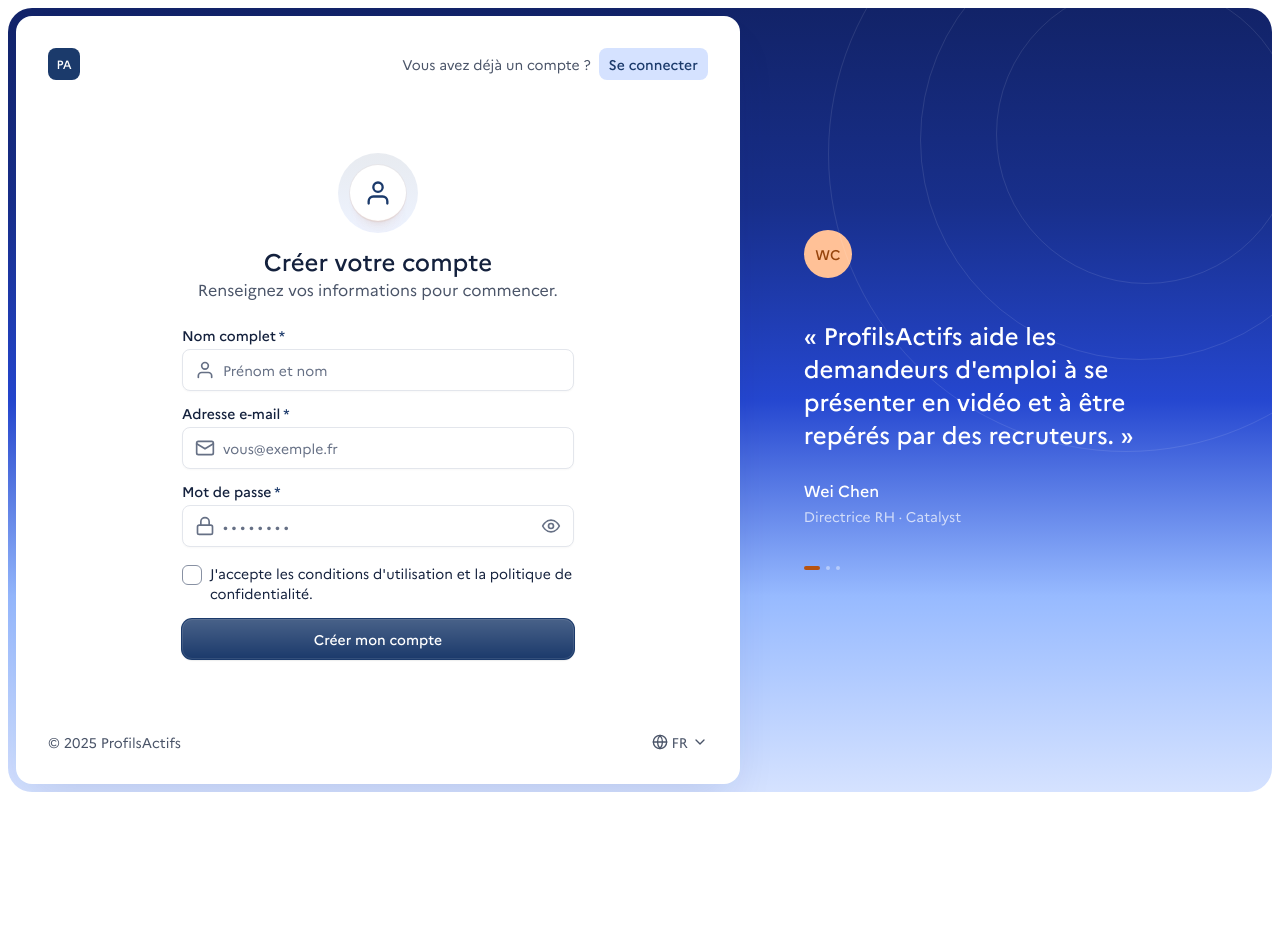
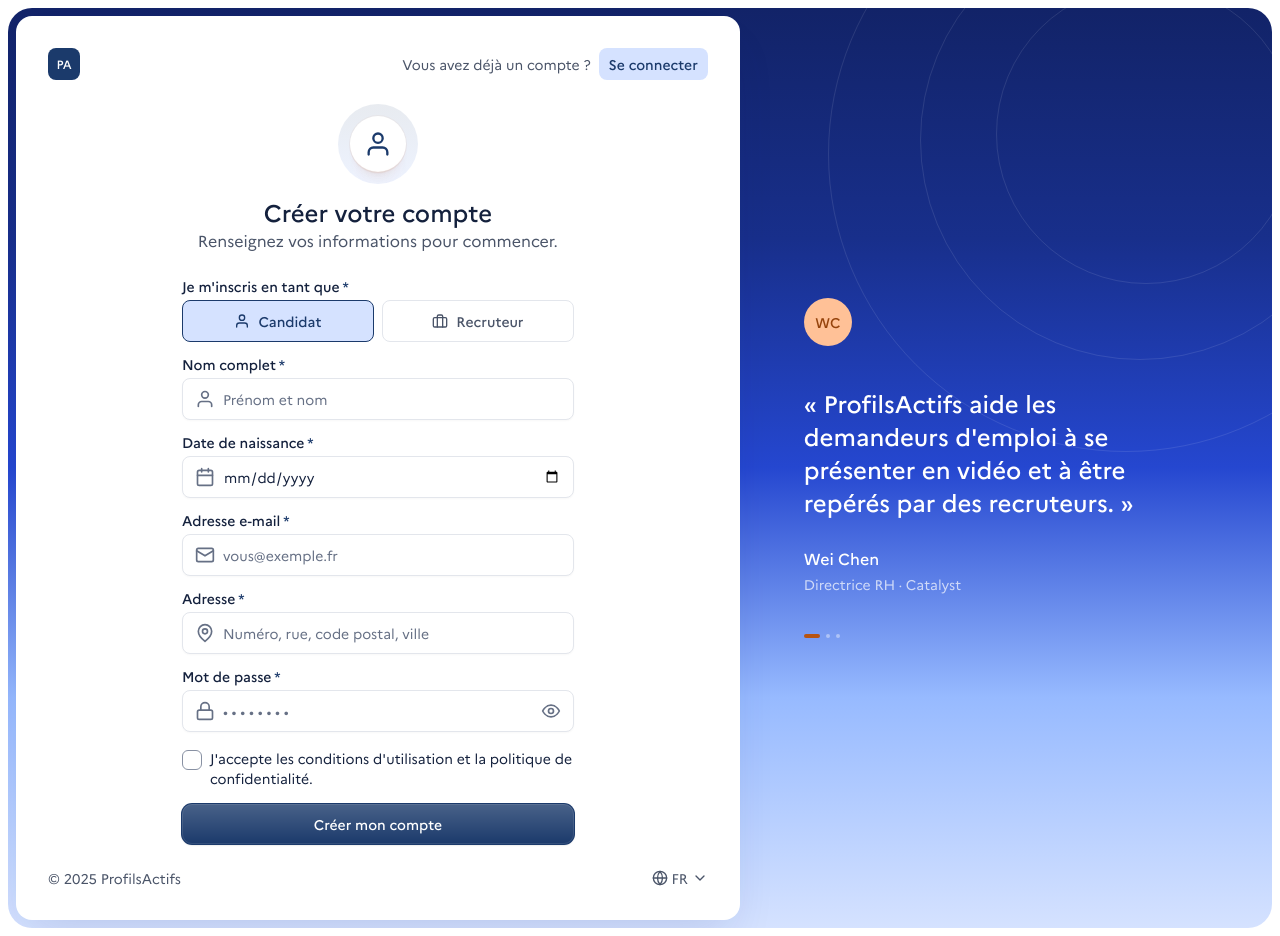
Before and after one commit to pierrick-simon/ProfilsActifs, a Next.js app in the folder profils-actifs/: page /inscription in a window 1280 px wide. Before the commit the page ends 800 px from the top, so only its background shows below. Built offline with nearby package versions, Linux system fonts and the light colour scheme.

Commit message:
feat: Edited the signup form to chnage according to user role

```diff
--- a/profils-actifs/app/inscription/questions/page.tsx
+++ b/profils-actifs/app/inscription/questions/page.tsx
@@ -5,10 +5,8 @@ import { useRouter } from "next/navigation";
 import Link from "next/link";
 import {
   BriefcaseIcon,
-  ChevronDownIcon,
   ChevronLeftIcon,
   CloseIcon,
-  GlobeIcon,
   InfoIcon,
   UserIcon,
 } from "@/components/icons";
@@ -55,19 +53,25 @@ const questions: Question[] = [
   {
     type: "choice",
     title: "Question #2",
-    description: "Choisissez votre rôle au sein de ProfilsActifs.",
+    description: "Quel est votre niveau d'expérience ?",
     Icon: BriefcaseIcon,
     choices: [
       {
-        value: "candidat",
-        title: "Je suis un candidat",
-        description: "Rejoignez la plateforme en tant que candidat.",
+        value: "debutant",
+        title: "Débutant",
+        description: "Moins de 2 ans d'expérience.",
         Icon: UserIcon,
       },
       {
-        value: "recruteur",
-        title: "Je suis un recruteur",
-        description: "Rejoignez la plateforme en tant que recruteur.",
+        value: "confirme",
+        title: "Confirmé",
+        description: "Entre 3 et 7 ans d'expérience.",
+        Icon: BriefcaseIcon,
+      },
+      {
+        value: "expert",
+        title: "Expert",
+        description: "Plus de 8 ans d'expérience.",
         Icon: BriefcaseIcon,
       },
     ],
@@ -217,16 +221,8 @@ export default function QuestionsPage() {
         </div>
       </div>
 
-      <footer className="flex items-center gap-3 px-11 py-6">
-        <span className="flex-1 font-sans text-sm text-texte-secondaire">© 2025 ProfilsActifs</span>
-        <button
-          type="button"
-          className="flex items-center gap-1 font-sans text-sm text-texte-secondaire transition-colors hover:text-texte-principal"
-        >
-          <GlobeIcon className="size-4" />
-          FR
-          <ChevronDownIcon className="size-4" />
-        </button>
+      <footer className="flex items-center px-11 py-6">
+        <span className="font-sans text-sm text-texte-secondaire">© 2025 ProfilsActifs</span>
       </footer>
     </main>
   );
--- a/profils-actifs/components/signup-form.tsx
+++ b/profils-actifs/components/signup-form.tsx
@@ -4,6 +4,8 @@ import { useState } from "react";
 import Link from "next/link";
 import { useRouter } from "next/navigation";
 import {
+  BriefcaseIcon,
+  CalendarIcon,
   CheckIcon,
   ChevronDownIcon,
   EyeIcon,
@@ -11,6 +13,7 @@ import {
   GlobeIcon,
   LockIcon,
   MailIcon,
+  MapPinIcon,
   UserIcon,
 } from "@/components/icons";
 import AuthUserBadge from "@/components/auth-user-badge";
@@ -20,9 +23,10 @@ export default function SignupForm() {
   const router = useRouter();
   const [showPassword, setShowPassword] = useState(false);
   const [acceptTerms, setAcceptTerms] = useState(false);
+  const [role, setRole] = useState<"candidat" | "recruteur">("candidat");
 
   return (
-    <div className="flex h-full flex-col justify-between gap-8 p-8">
+    <div className="flex h-full flex-col justify-between gap-6 overflow-y-auto p-8">
       <header className="flex items-center justify-between gap-3">
         <span className="flex size-8 items-center justify-center rounded-lg bg-bleu-institutionnel font-sans text-xs font-medium text-texte-inverse">
           PA
@@ -57,9 +61,43 @@ export default function SignupForm() {
           className="flex flex-col gap-3"
           onSubmit={(event) => {
             event.preventDefault();
-            router.push("/inscription/questions");
+            router.push(role === "candidat" ? "/inscription/questions" : "/");
           }}
         >
+          <div className="flex flex-col gap-1">
+            <span className="font-sans text-sm font-medium text-texte-principal">
+              Je m&apos;inscris en tant que <span className="text-bleu-institutionnel">*</span>
+            </span>
+            <div className="grid grid-cols-2 gap-2">
+              <button
+                type="button"
+                aria-pressed={role === "candidat"}
+                onClick={() => setRole("candidat")}
+                className={`flex items-center justify-center gap-2 rounded-lg border px-3 py-2.5 font-sans text-sm font-medium transition-colors ${
+                  role === "candidat"
+                    ? "border-bleu-institutionnel bg-fond-bleu-clair text-bleu-institutionnel"
+                    : "border-bordure-defaut bg-fond-page text-texte-secondaire hover:bg-fond-neutre"
+                }`}
+              >
+                <UserIcon className="size-4" />
+                Candidat
+              </button>
+              <button
+                type="button"
+                aria-pressed={role === "recruteur"}
+                onClick={() => setRole("recruteur")}
+                className={`flex items-center justify-center gap-2 rounded-lg border px-3 py-2.5 font-sans text-sm font-medium transition-colors ${
+                  role === "recruteur"
+                    ? "border-bleu-institutionnel bg-fond-bleu-clair text-bleu-institutionnel"
+                    : "border-bordure-defaut bg-fond-page text-texte-secondaire hover:bg-fond-neutre"
+                }`}
+              >
+                <BriefcaseIcon className="size-4" />
+                Recruteur
+              </button>
+            </div>
+          </div>
+
           <div className="flex flex-col gap-1">
             <label htmlFor="nom" className="font-sans text-sm font-medium text-texte-principal">
               Nom complet <span className="text-bleu-institutionnel">*</span>
@@ -72,6 +110,21 @@ export default function SignupForm() {
                 placeholder="Prénom et nom"
                 autoComplete="name"
                 className="flex-1 bg-transparent font-sans text-sm text-texte-principal placeholder:text-texte-tertiaire focus:outline-none"
+              />
+            </div>
+          </div>
+
+          <div className="flex flex-col gap-1">
+            <label htmlFor="naissance" className="font-sans text-sm font-medium text-texte-principal">
+              Date de naissance <span className="text-bleu-institutionnel">*</span>
+            </label>
+            <div className="flex items-center gap-2 rounded-lg border border-bordure-defaut bg-fond-page px-3 py-2.5 shadow-[0_1px_2px_0_rgba(10,13,20,0.03)] focus-within:border-bleu-institutionnel focus-within:ring-2 focus-within:ring-fond-bleu-clair">
+              <CalendarIcon className="size-5 shrink-0 text-texte-tertiaire" />
+              <input
+                id="naissance"
+                type="date"
+                autoComplete="bday"
+                className="flex-1 bg-transparent font-sans text-sm text-texte-principal focus:outline-none [color-scheme:light]"
               />
             </div>
           </div>
@@ -91,6 +144,24 @@ export default function SignupForm() {
               />
             </div>
           </div>
+
+          {role === "candidat" && (
+            <div className="flex flex-col gap-1">
+              <label htmlFor="adresse" className="font-sans text-sm font-medium text-texte-principal">
+                Adresse <span className="text-bleu-institutionnel">*</span>
+              </label>
+              <div className="flex items-center gap-2 rounded-lg border border-bordure-defaut bg-fond-page px-3 py-2.5 shadow-[0_1px_2px_0_rgba(10,13,20,0.03)] focus-within:border-bleu-institutionnel focus-within:ring-2 focus-within:ring-fond-bleu-clair">
+                <MapPinIcon className="size-5 shrink-0 text-texte-tertiaire" />
+                <input
+                  id="adresse"
+                  type="text"
+                  placeholder="Numéro, rue, code postal, ville"
+                  autoComplete="street-address"
+                  className="flex-1 bg-transparent font-sans text-sm text-texte-principal placeholder:text-texte-tertiaire focus:outline-none"
+                />
+              </div>
+            </div>
+          )}
 
           <div className="flex flex-col gap-1">
             <label htmlFor="password" className="font-sans text-sm font-medium text-texte-principal">
```
